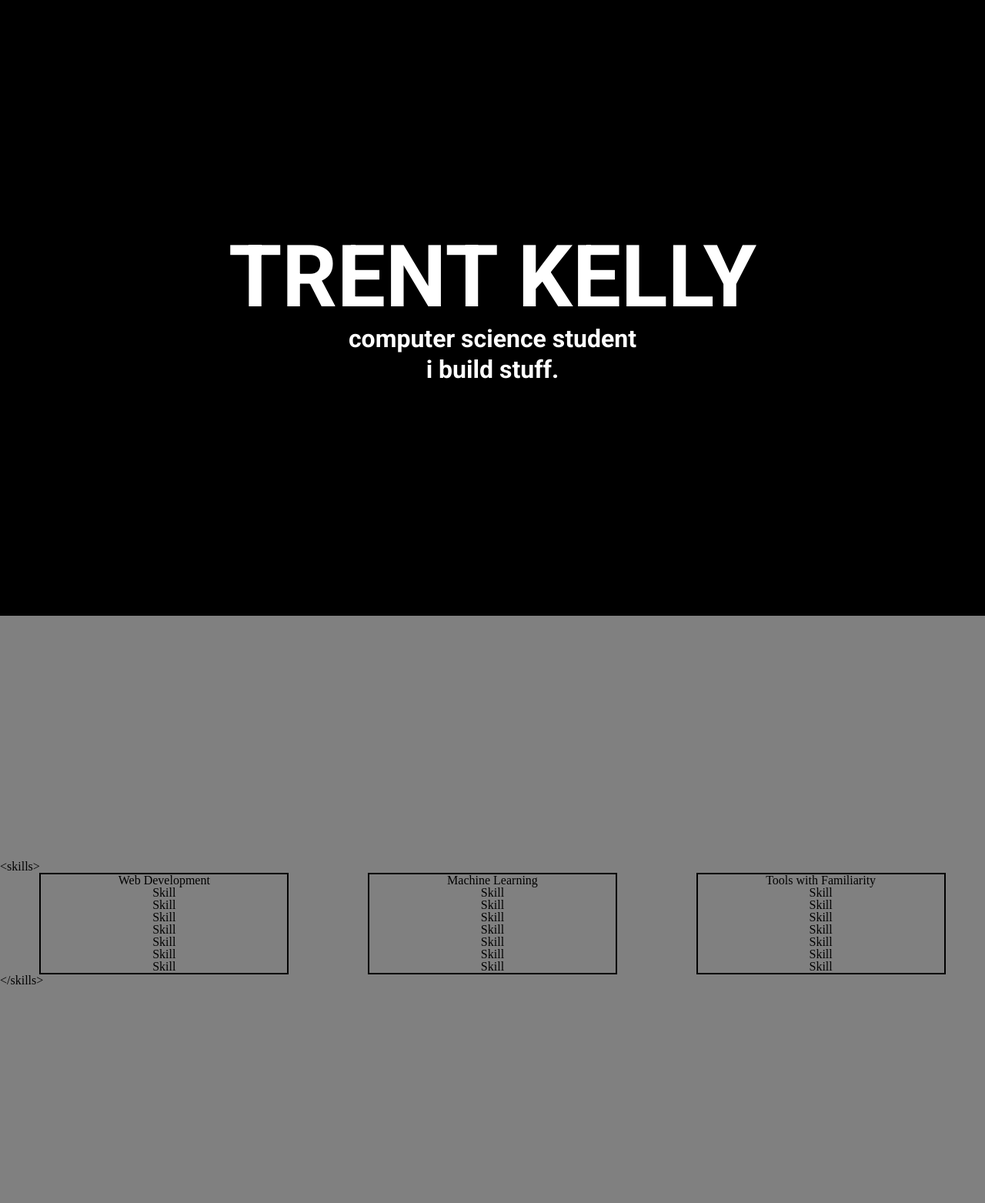
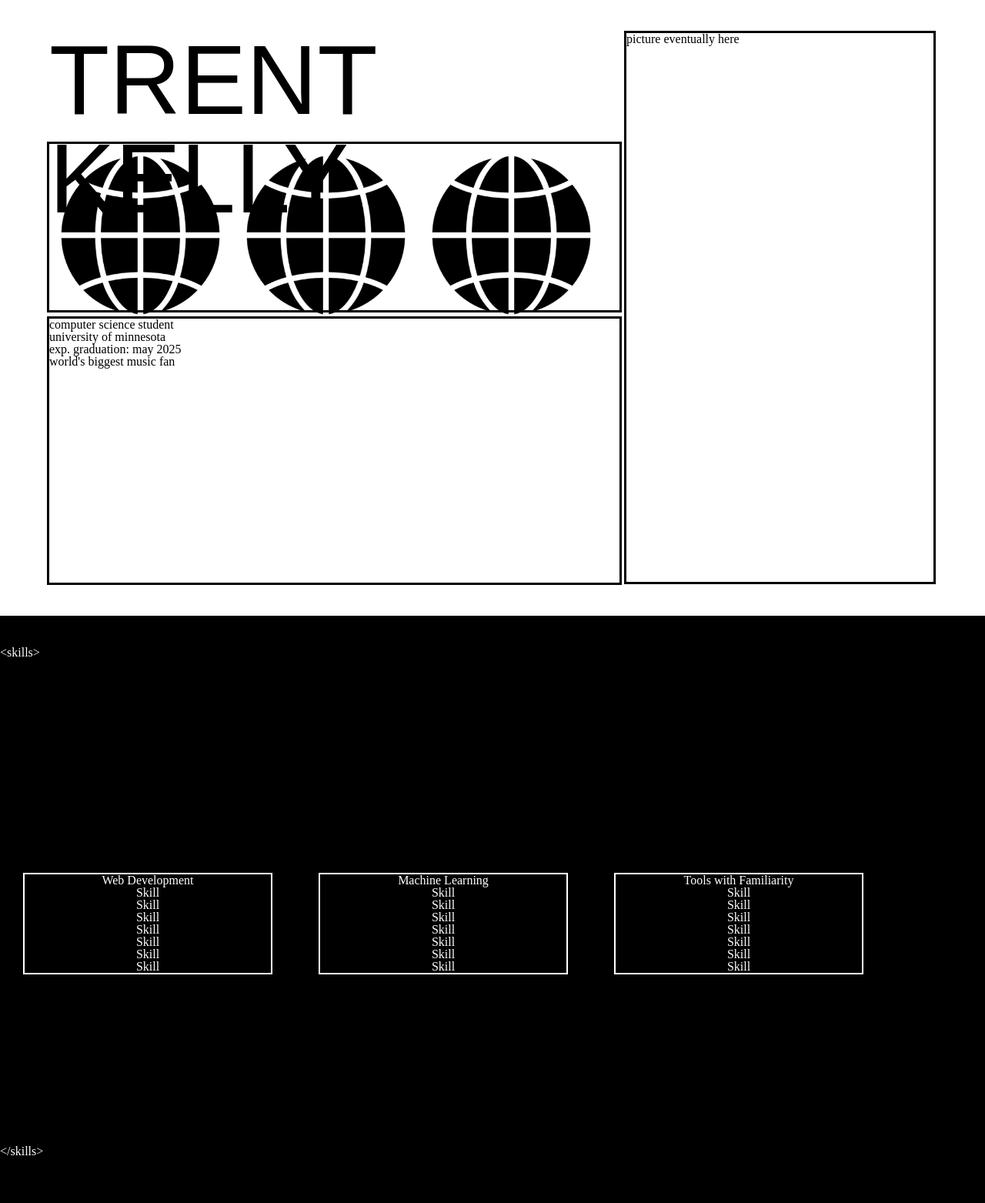
Before and after one commit to trentjkelly/personal-website, a plain HTML site: page index.html in a window 1280 px wide. Shown: the top 1563 px of the page at 77% size. Drawn offline with Linux system fonts and the light colour scheme; a web font is replaced by a local one.

Commit message:
basic brutalist design

```diff
--- a/app.css
+++ b/app.css
@@ -48,6 +48,7 @@ table {
 }
 
 /* My changes start here */
+/* General page things */
 .page {
     height: 100vh;
 }
@@ -57,16 +58,88 @@ hr {
 }
 
 .page:nth-of-type(2n) {
-    background-color: gray;
+    background-color: black;
+    color: white;
+    border-color: white;
 }
 
+.page-content-row {
+    width: 90%;
+    height: 90%;
+    display: flex;
+    flex-direction: row;
+}
+
+.page-content-col {
+    width: 90%;
+    height: 90%;
+    display: flex;
+    flex-direction: column;
+}
+
+.tags {
+    height: 10%;
+    width: 100%;
+}
+
+.boxes-row {
+    height: 80%;
+    width: 100%;
+}
+
+/* Landing Page */
 .landing-page {
-    background-color: black;
-    color: white;
+    background-color: white;
+    color: black;
     display: flex;
     justify-content: center;
     align-items: center;
 }
+
+#left-landing {
+    display: flex;
+    flex-direction: column;
+    justify-content: center;
+    align-items: center;
+    width: 65%;
+    height: 100%;
+}
+
+#landing-name {
+    height: 20%
+}
+
+#brut-divider {
+    height: 30%;
+    width: 100%;
+    border: 3px solid black;
+}
+
+#landing-information {
+    height: 50%;
+    width: 100%;
+    border: 3px solid black;
+    margin-top: 5px;
+}
+
+#right-landing {
+    height: 99%;
+    width: 35%;
+    border: 3px solid black;
+    margin-left: 6px;
+}
+
+img {
+    width: 32%;
+}
+
+h1 {
+    font-family: 'Darker Grotesque', sans-serif;
+    font-size: 8rem;
+    text-transform: uppercase;
+}
+
+/* Skills page */
 
 .skills-page {
     display: flex;
@@ -87,39 +160,15 @@ hr {
 }
 
 .skill-category {
-    border: 2px solid black;
+    border: 2px solid;
     min-width: 25vw;
     text-align: center;
-}
-
-#name-box {
-    font-family: 'Roboto', sans-serif;
-    display: flex;
-    flex-direction: column;
-    justify-content: center;
-    align-items: center;
-}
-
-h1 {
-    font-size: 7rem;
-    text-transform: uppercase;
-}
-
-#name-box p {
-    font-size: 2rem;
-    padding-top: 0.5rem;
 }
 
 /* Education page */
 .education-page {
     display: flex;
     align-items: center;
-}
-
-.education-section {
-    display: flex;
-    flex-direction: column;
-    width: 100vw;
 }
 
 .education-content {
@@ -129,7 +178,7 @@ h1 {
 }
 
 .edu-box {
-    border: 2px solid black;
+    border: 2px solid;
     min-width: 25vw;
     min-height: 100%;
     text-align: center;
@@ -147,21 +196,11 @@ h1 {
     width: 100vw;
 }
 
-.project-content {
-    display: flex;
-    flex-direction: row;
-    justify-content: space-around;
-}
-
 .proj-box {
-    border: 2px solid black;
+    border: 2px solid;
     width: 25vw;
     min-height: 100%;
     text-align: center;
 }
 
 /* about me section */
-img {
-    width: 400px;
-    height: 400px;
-}
--- a/index.html
+++ b/index.html
@@ -6,24 +6,41 @@
     <meta name="viewport" content="width=device-width, initial-scale=1.0">
     <link rel="stylesheet" href="app.css">
     <link rel="preconnect" href="https://fonts.googleapis.com">
+    <link rel="preconnect" href="https://fonts.googleapis.com">
     <link rel="preconnect" href="https://fonts.gstatic.com" crossorigin>
-    <link href="https://fonts.googleapis.com/css2?family=Roboto:wght@700&display=swap" rel="stylesheet">
+    <link href="https://fonts.googleapis.com/css2?family=Darker+Grotesque:wght@800&family=Roboto:wght@700&display=swap" rel="stylesheet">
     <title>Trent Kelly</title>
 </head>
 <body>
     <section class="page landing-page">
-        <div id="name-box">
-            <h1>Trent Kelly</h1>
-            <p>computer science student</p>
-            <p>i build stuff.</p>
+        <div class="page-content-row">
+            <div id="left-landing">
+                <div id="landing-name">
+                    <h1>Trent Kelly</h1>
+                </div>
+                <div id="brut-divider">
+                    <img src="graphics/icons_globe.png" alt="globe icon">
+                    <img src="graphics/icons_globe.png" alt="globe icon">
+                    <img src="graphics/icons_globe.png" alt="globe icon">
+                </div>
+                <div id="landing-information">
+                    <p>computer science student</p>
+                    <p>university of minnesota</p>
+                    <p>exp. graduation: may 2025</p>
+                    <p>world's biggest music fan</p>
+                </div>
+            </div>
+            <div id="right-landing">
+                <p>picture eventually here</p>
+            </div>
         </div>
     </section>
 
     <section class="page skills-page">
 
-        <div class="skills-section">
-            <p>&#60;skills&#62;</p>
-            <div class="skills">
+        <div class="page-content-col">
+            <div class="tags"><p>&#60;skills&#62;</p></div>
+            <div class="boxes-row skills">
                 <div class="skill-category">
                     <p>Web Development</p>
                     <ul>
@@ -61,14 +78,14 @@
                     </ul>
                 </div>
             </div>
-            <p>&#60;/skills&#62;</p>
+            <div class="tags"><p>&#60;/skills&#62;</p></div>
         </div>
     </section>
 
     <section class="page education-page">
-        <div class="education-section">
-            <p>&#60;education&#62;</p>
-            <div class="education-content">
+        <div class="page-content-col">
+            <div class="tags"><p>&#60;education&#62;</p></div>
+            <div class="boxes-row education-content">
                 <div class="edu-box umn-info">
                     <p>UMN CSE PHOTO</p>
                     <p>Expected Graduation: May 2025</p>
@@ -100,13 +117,13 @@
                     </ul>
                 </div>
             </div>
-            <p>&#60;/education&#62;</p>
+            <div class="tags"><p>&#60;/education&#62;</p></div>
         </div>
     </section>
 
     <section class="page projects-page">
-        <div class="project-section">
-            <p>&#60;projects&#62;</p>
+        <div class="page-content-col">
+            <div class="tags"><p>&#60;projects&#62;</p></div>
             <div class="project-content">
                 <div class="proj-box">
                     <p>Sample Project</p>
@@ -121,14 +138,13 @@
                     <p>Lorem ipsum dolor sit amet consectetur adipisicing elit. Minus nulla harum inventore corrupti vel omnis asperiores beatae dignissimos amet incidunt aliquid est accusantium veritatis eius excepturi, doloribus aspernatur veniam nemo!</p>
                 </div>
             </div>
-            <p>&#60;/projects&#62;</p>
+            <div class="tags"><p>&#60;/projects&#62;</p></div>
         </div>
     </section>
 
     <section class="page about-page">
         <div class="about-left"></div>
         <divc class="about-right">
-            <img src="photo1.jpeg" alt="Picture of me">
         </div>
     </section>
 </body>
```
Also changed, not shown: graphics/icons_globe.png (added), 1 other file.
